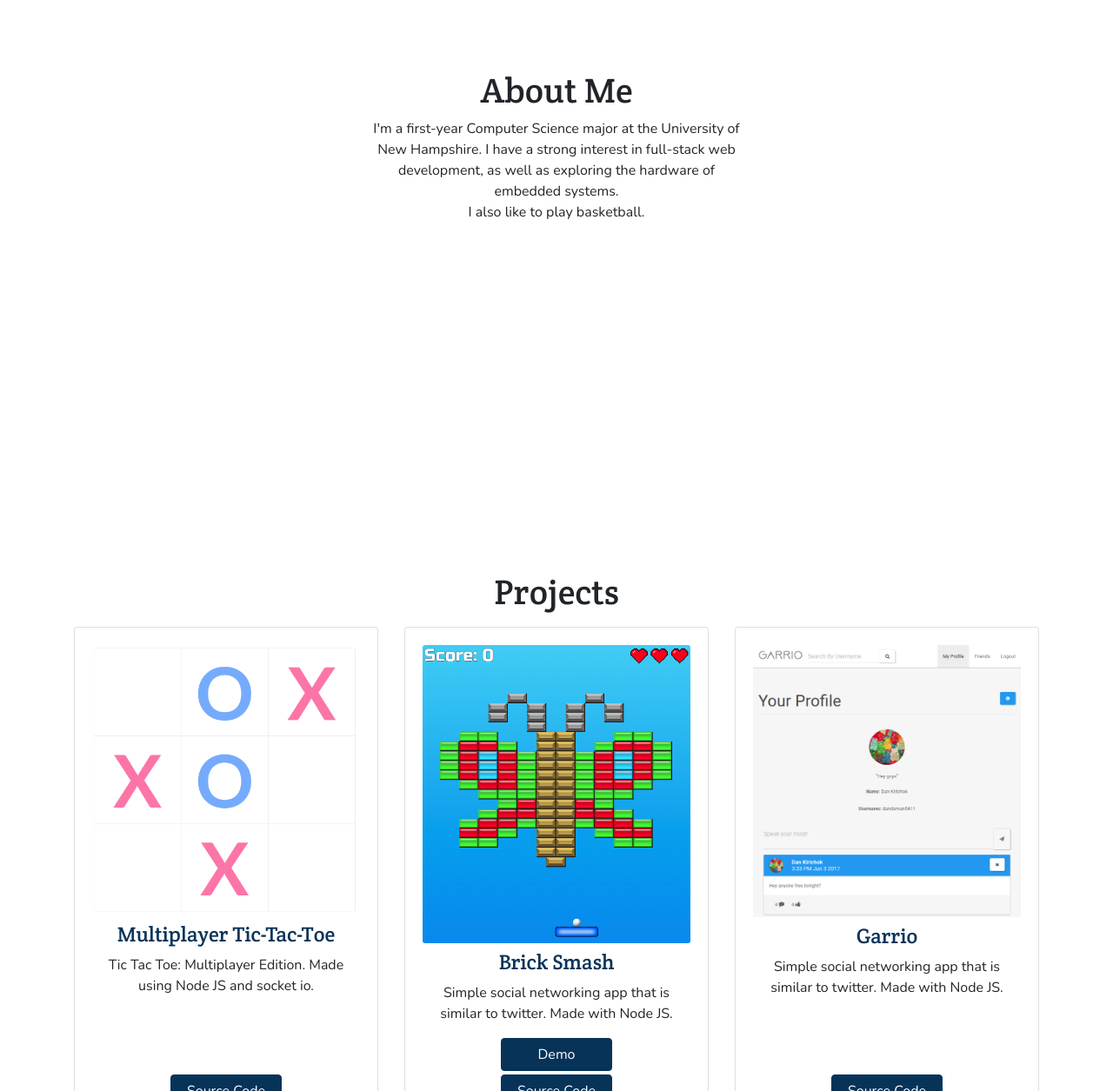
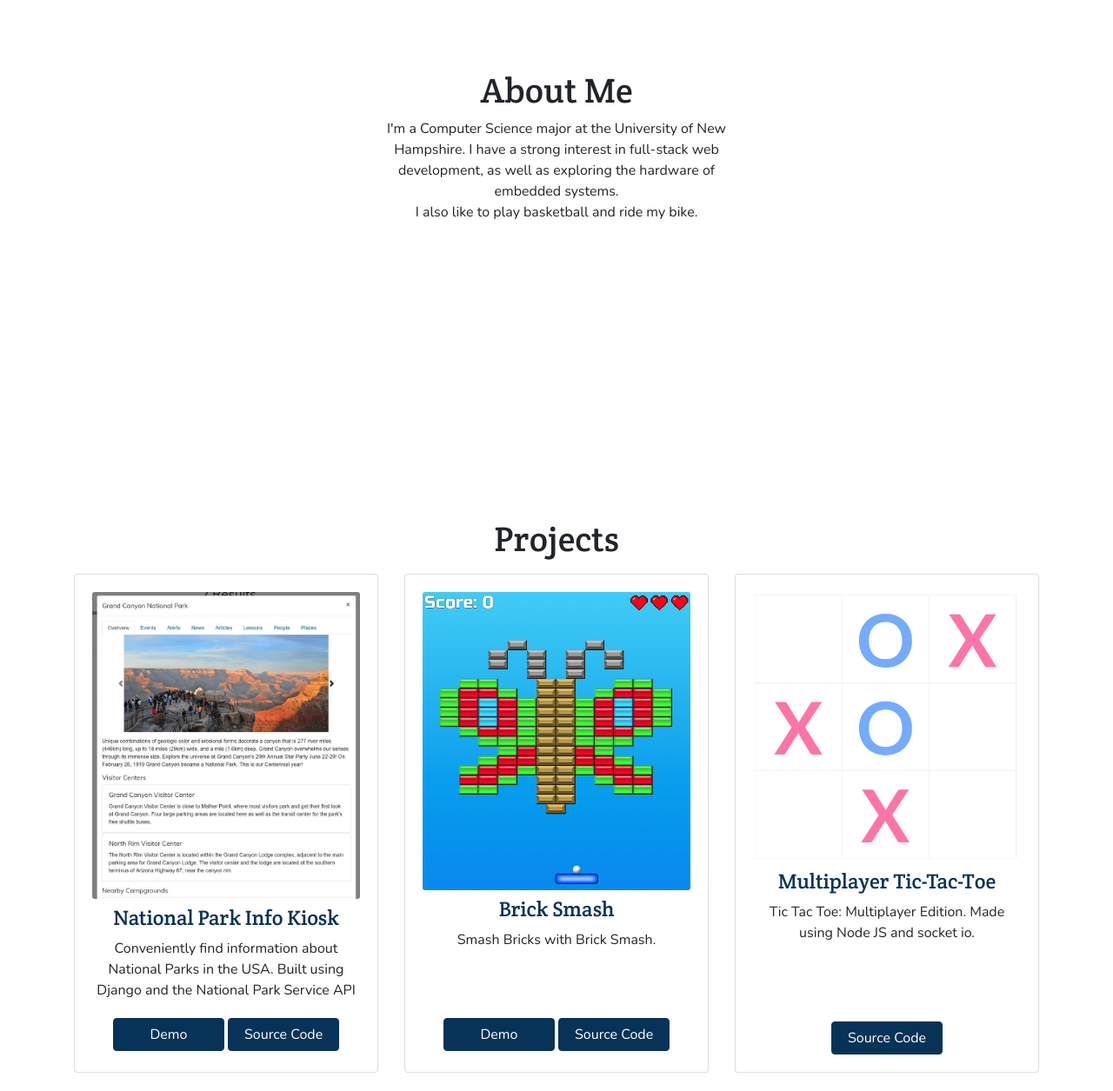
Before and after one commit to DanKirichok/dankirichok, a plain HTML site: page index.html in a window 1280 px wide. Shown: the part 1020-2275 px from the top of the page at 87% size. Drawn offline with nearby package versions, Linux system fonts and the light colour scheme.

Commit message:
Added national park project

```diff
--- a/index.html
+++ b/index.html
@@ -70,11 +70,11 @@
 			<section id = "about_me" class = "container">
 				<div class = "vh-100 my-auto d-flex flex-column justify-content-center align-items-center text-center">
 					<h1>About Me</h1>
-					<p class="col-lg-5 mb-4">I'm a first-year Computer Science major at the University of New Hampshire.
+					<p class="col-lg-5 mb-4">I'm a Computer Science major at the University of New Hampshire.
 					I have a strong interest in full-stack web development, as well as exploring the hardware
 					of embedded systems.
 					<br />
-					I also like to play basketball.
+					I also like to play basketball and ride my bike.
 					</p>
 				</div>
 			</section>
@@ -86,10 +86,13 @@
 							<div class="col-lg-4 mb-4">
 								<div class="card h-100">
 									<div class="card-body d-flex flex-column justify-content-center align-items-center project-preview">
-										<image class = "project-preview-img" src = "static/images/tictactoe5.png" alt = "Tic-Tac-Toe Preview"/>
-										<h4 class="card-title text-primary my-2">Multiplayer Tic-Tac-Toe</h4>
-										<p class="card-text">Tic Tac Toe: Multiplayer Edition. Made using Node JS and socket io.</p>
-										<a href="https://github.com/DanKirichok/Tic-Tac-Toe-Multiplayer" class="btn btn-primary mt-auto card-btn">Source Code</a>
+										<image class = "project-preview-img" src = "static/images/natpark1.jpg" alt = "National Park Info Kiosk Preview"/>
+										<h4 class="card-title text-primary my-2">National Park Info Kiosk</h4>
+										<p class="card-text">Conveniently find information about National Parks in the USA. Built using Django and the National Park Service API</p>
+										<div class = "mt-auto">
+											<a href="https://natparkinfokioskcapone.herokuapp.com/" class="btn btn-primary my-1 card-btn">Demo</a>
+											<a href="https://github.com/DanKirichok/NationalParkInfoKiosk" class="btn btn-primary mt-auto card-btn">Source Code</a>
+										</div>
 									</div>
 								</div>
 							</div>
@@ -98,13 +101,27 @@
 									<div class="card-body d-flex flex-column justify-content-center align-items-center">
 										<image class = "project-preview-img" src = "static/images/bricksmash1.png" alt = "Brick Smash Preview"/>
 										<h4 class="card-title text-primary my-2">Brick Smash</h4>
-										<p class="card-text">Simple social networking app that is similar to twitter. Made with Node JS.</p>
-										<a href="https://bricksmash.netlify.com/" class="btn btn-primary mt-auto my-1 card-btn">Demo</a>
-										<a href="https://github.com/DanKirichok/Brick-Smash" class="btn btn-primary mt-auto card-btn">Source Code</a>
+										<p class="card-text">Smash Bricks with Brick Smash.</p>
+										<div class = "mt-auto">
+											<a href="https://bricksmash.netlify.com/" class="btn btn-primary my-1 card-btn">Demo</a>
+											<a href="https://github.com/DanKirichok/Brick-Smash" class="btn btn-primary card-btn">Source Code</a>
+										</div>
 									</div>
 								</div>
 							</div>
 							<div class="col-lg-4 mb-4">
+								<div class="card h-100">
+									<div class="card-body d-flex flex-column justify-content-center align-items-center project-preview">
+										<image class = "project-preview-img" src = "static/images/tictactoe5.png" alt = "Tic-Tac-Toe Preview"/>
+										<h4 class="card-title text-primary my-2">Multiplayer Tic-Tac-Toe</h4>
+										<p class="card-text">Tic Tac Toe: Multiplayer Edition. Made using Node JS and socket io.</p>
+										<a href="https://github.com/DanKirichok/Tic-Tac-Toe-Multiplayer" class="btn btn-primary mt-auto card-btn">Source Code</a>
+									</div>
+								</div>
+							</div>
+						</div>
+						<div class = "row">
+							<div class="col-lg-4 mb-4 mx-auto">
 								<div class="card h-100">
 									<div class="card-body d-flex flex-column justify-content-center align-items-center">
 										<image class = "project-preview-img" src = "static/images/garrio1.png" alt = "Garrio Preview"/>
```
Also changed, not shown: static/images/natpark1.jpg (added).
